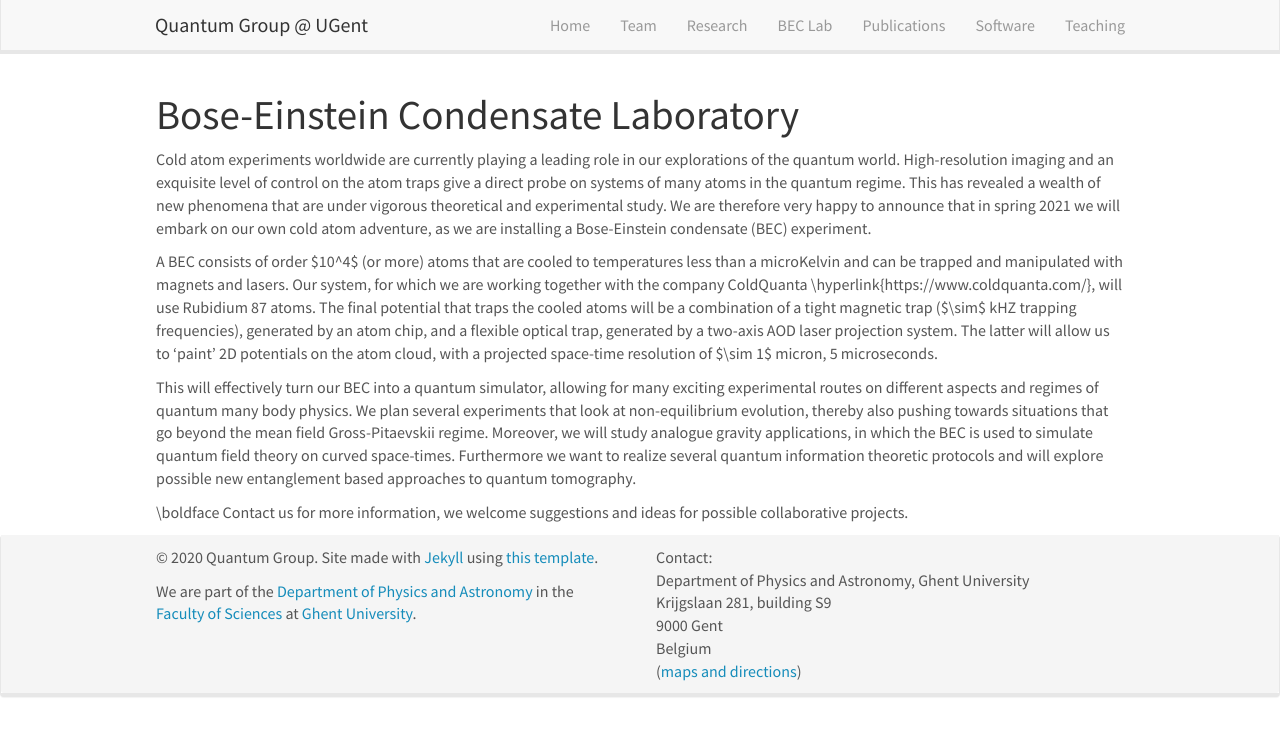
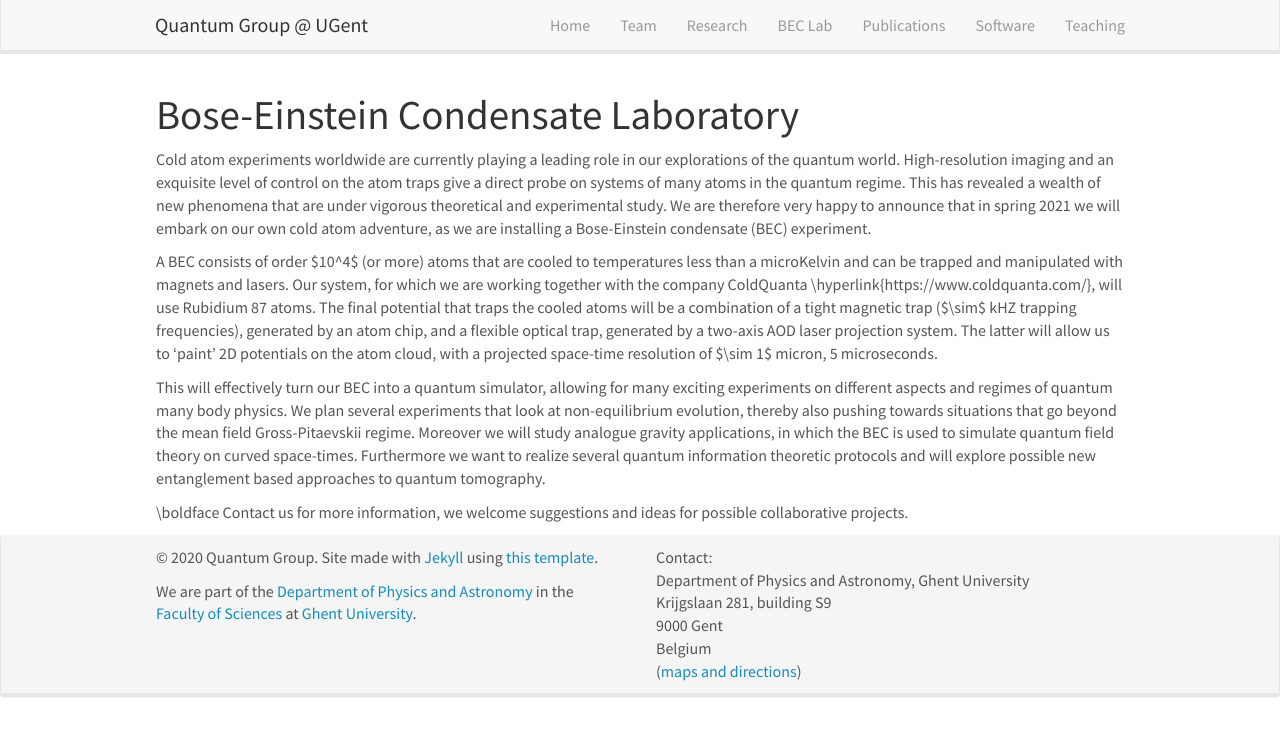
Before and after one commit to quantumghent/quantumghent.github.io, a Jekyll site: the page built from _pages/bec.md, in a window 1280 px wide. Shown: the top 736 px of the page. Built offline with Jekyll 4.4.1, drawn with Linux system fonts in a browser that asks for light colours; nearby versions of some CDN libraries.

Commit message:
Update bec.md

```diff
--- a/_pages/bec.md
+++ b/_pages/bec.md
@@ -12,6 +12,6 @@ Cold atom experiments worldwide are currently playing a leading role in our expl
 
 A BEC consists of order $10^4$ (or more) atoms that are cooled to temperatures less than a microKelvin and can be trapped and manipulated with magnets and lasers. Our system, for which we are working together with the company ColdQuanta \hyperlink{https://www.coldquanta.com/}, will use Rubidium 87 atoms. The final potential that traps the cooled atoms will be a combination of a tight magnetic trap ($\sim$ kHZ trapping frequencies), generated by an atom chip, and a flexible optical trap, generated by a two-axis AOD laser projection system. The latter will allow us to 'paint' 2D potentials on the atom cloud, with a projected space-time resolution of $\sim 1$ micron, 5 microseconds.
 
-This will effectively turn our BEC into a quantum simulator, allowing for many exciting experimental routes on different aspects and regimes of quantum many body physics. We plan several experiments that look at non-equilibrium evolution, thereby also pushing towards situations that go beyond the mean field Gross-Pitaevskii regime. Moreover, we will study analogue gravity applications, in which the BEC is used to simulate quantum field theory on curved space-times. Furthermore we want to realize several quantum information theoretic protocols and will explore possible new entanglement based approaches to quantum tomography.
+This will effectively turn our BEC into a quantum simulator, allowing for many exciting experiments on different aspects and regimes of quantum many body physics. We plan several experiments that look at non-equilibrium evolution, thereby also pushing towards situations that go beyond the mean field Gross-Pitaevskii regime. Moreover we will study analogue gravity applications, in which the BEC is used to simulate quantum field theory on curved space-times. Furthermore we want to realize several quantum information theoretic protocols and will explore possible new entanglement based approaches to quantum tomography.
 
 \boldface Contact us for more information, we welcome suggestions and ideas for possible collaborative projects.
```
